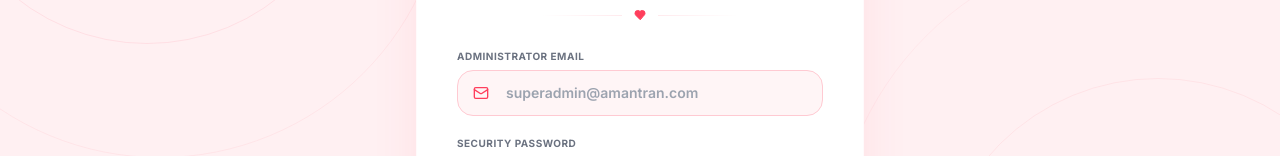
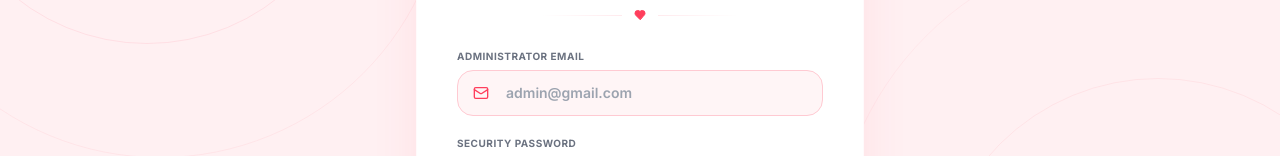
Before and after one commit to darshanghoghari02/amantran-admin-frontend, a Next.js app: page / in a window 1280 px wide. Shown: the part 338-494 px from the top of the page. Built offline with nearby package versions, Linux system fonts and the light colour scheme; no server answers; a web font is replaced by a local one; what iso-639-1 would draw is missing.

Commit message:
stage3 comp

```diff
--- a/src/app/page.tsx
+++ b/src/app/page.tsx
@@ -305,7 +305,7 @@ export default function RootPage() {
                   type="email"
                   value={email}
                   onChange={(e) => setEmail(e.target.value)}
-                  placeholder="superadmin@amantran.com"
+                  placeholder="admin@gmail.com"
                   autoComplete="email"
                   className="w-full pl-12 pr-4 py-3 bg-[#FFF5F6] border border-[#FFCAD2] rounded-2xl text-wedding-charcoal-dark placeholder-gray-400 focus:outline-none focus:ring-2 focus:ring-wedding-pink-dark/30 focus:bg-white text-sm font-semibold transition-all"
                   required
```
